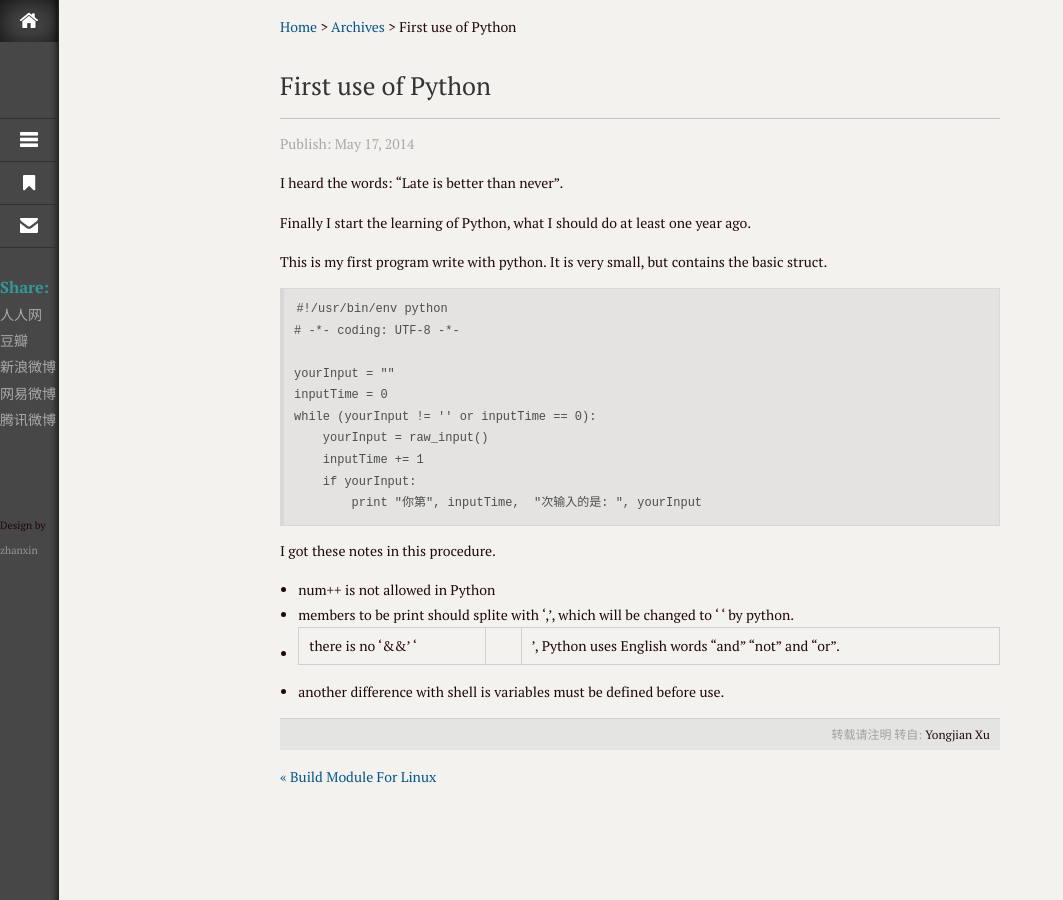
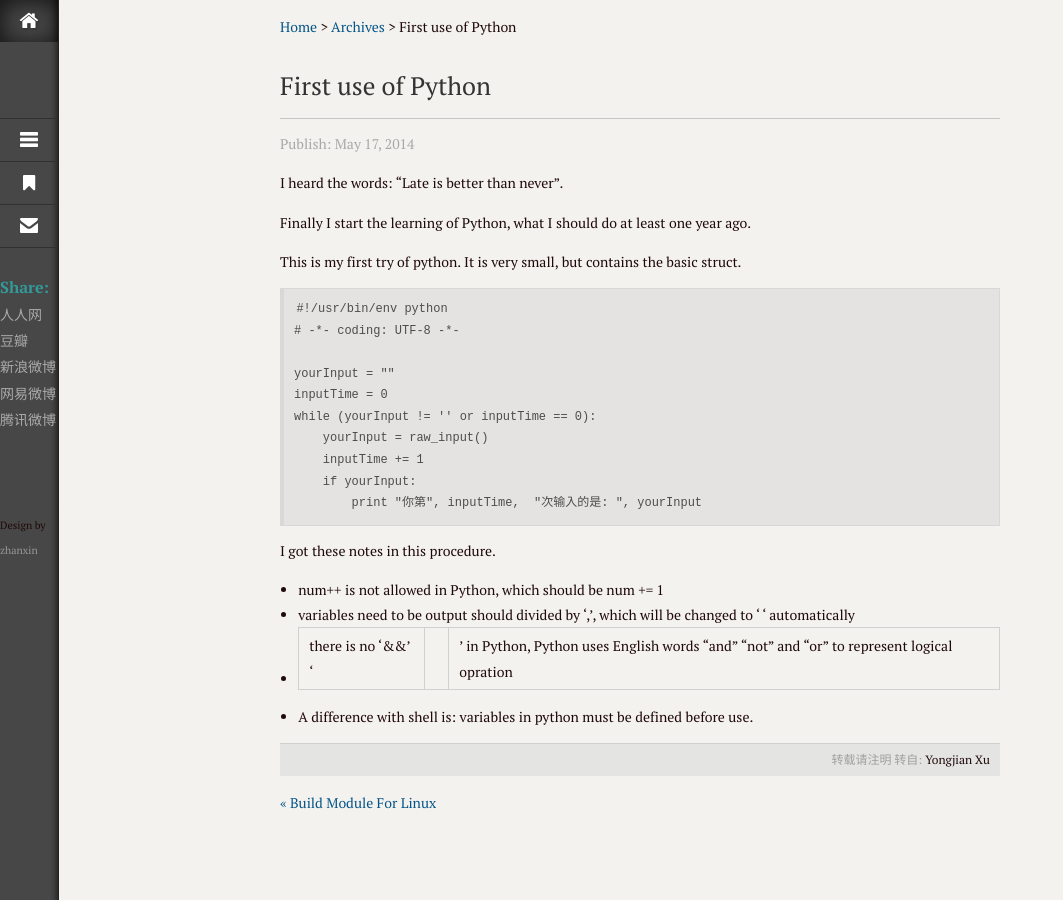
Before and after one commit to xiaoqshou/xuyongjiande.github.io, a Jekyll site: the page built from _posts/python/2014-05-17-Python-foundation.md, in a window 1280 px wide. Shown: the whole page, without its empty margins (0-1063 px from the left). Built offline with Jekyll 4.4.1, drawn with Linux system fonts in a browser that asks for light colours; Markdown is read by kramdown in place of the engine named in the settings.

Commit message:
fix my poor English

````diff
--- a/_posts/python/2014-05-17-Python-foundation.md
+++ b/_posts/python/2014-05-17-Python-foundation.md
@@ -9,7 +9,7 @@ I heard the words: "Late is better than never".
 
 Finally I start the learning of Python, what I should do at least one year ago.
 
-This is my first program write with python. It is very small, but contains the basic struct.
+This is my first try of python. It is very small, but contains the basic struct.
 
 ```
 #!/usr/bin/env python
@@ -26,7 +26,7 @@ while (yourInput != '' or inputTime == 0):
 
 I got these notes in this procedure.
 
-* num++ is not allowed in Python
-* members to be print should splite with ',', which will be changed to ' ' by python.
-* there is no '&&' '||', Python uses English words "and" "not" and "or".
-* another difference with shell is variables must be defined before use.
+* num++ is not allowed in Python, which should be num += 1
+* variables need to be output should divided by ',', which will be changed to ' ' automatically
+* there is no '&&' '||' in Python, Python uses English words "and" "not" and "or" to represent logical opration
+* A difference with shell is: variables in python must be defined before use.
````
